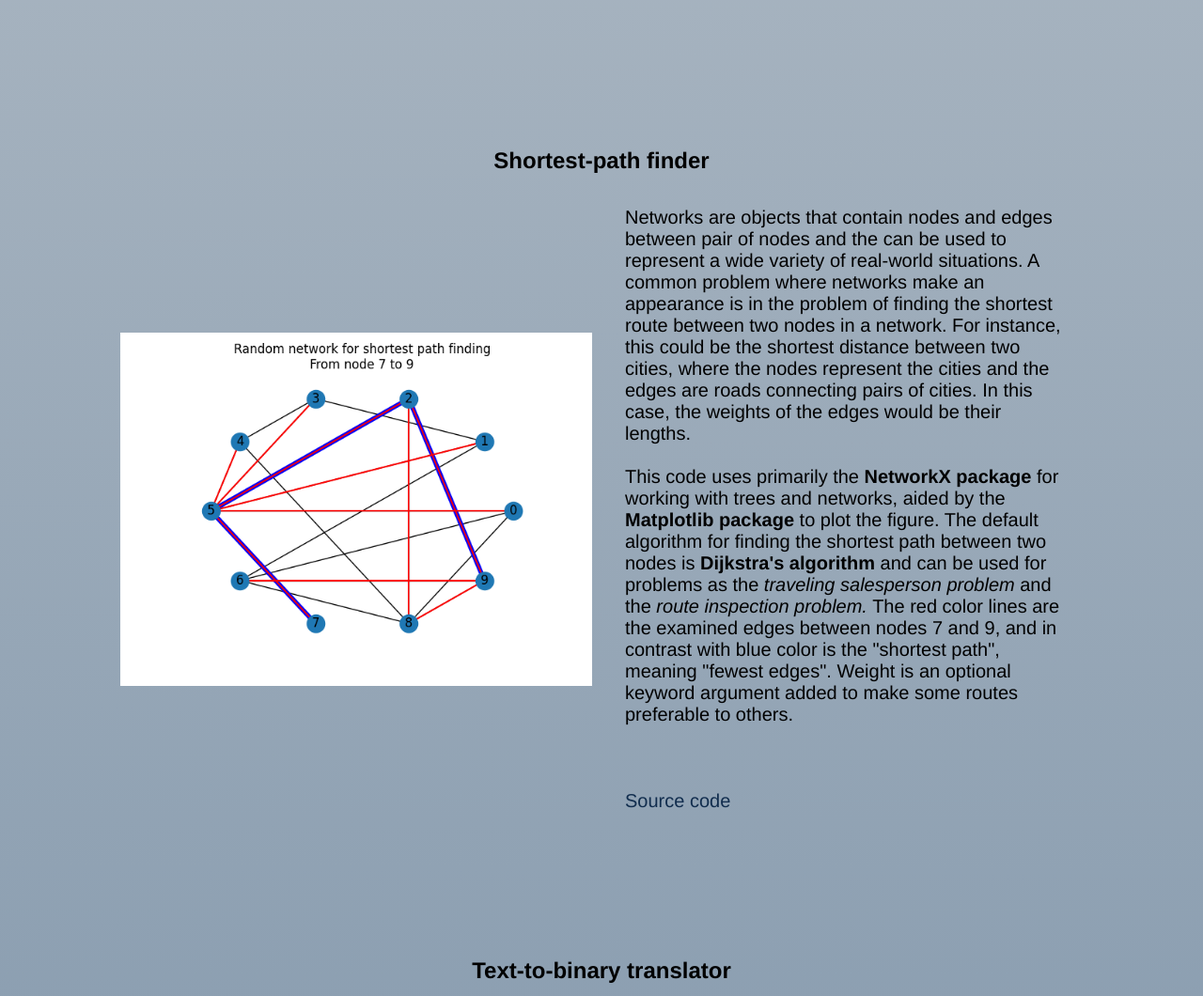
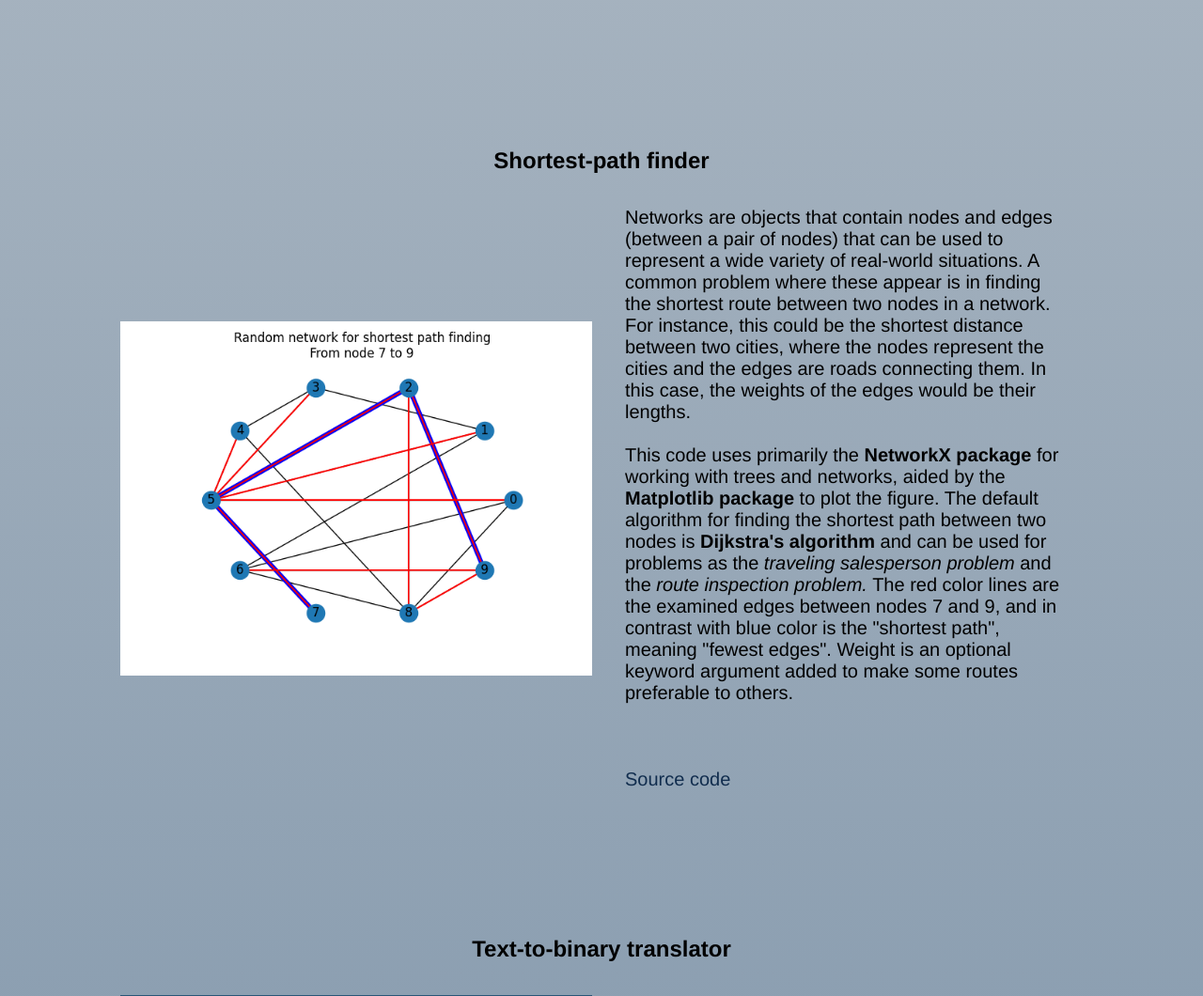
Before and after one commit to westoleaboat/my_portfolio, a Django app: page / in a window 1280 px wide. Shown: the part 2769-3829 px from the top of the page at 94% size. Run offline with Django 4.2, Linux system fonts and the light colour scheme.

Commit message:
fixed project description

```diff
--- a/blog/templates/blog/index.html
+++ b/blog/templates/blog/index.html
@@ -101,7 +101,7 @@
                         <img src="{% static 'shortest-path.png' %}" class="content-img" alt="Random node network"/>
                     <div class="content-info">
                         <p>
-                        Networks are objects that contain nodes and edges between pair of nodes and the can be used to represent a wide variety of real-world situations. A common problem where networks make an appearance is in the problem of finding the shortest route between two nodes in a network. For instance, this could be the shortest distance between two cities, where the nodes represent the cities and the edges are roads connecting pairs of cities. In this case, the weights of the edges would be their lengths.<br><br>
+                        Networks are objects that contain nodes and edges (between a pair of nodes) that can be used to represent a wide variety of real-world situations. A common problem where these appear is in finding the shortest route between two nodes in a network. For instance, this could be the shortest distance between two cities, where the nodes represent the cities and the edges are roads connecting them. In this case, the weights of the edges would be their lengths.<br><br>
                         This code uses primarily the <b>NetworkX package</b> for working with trees and networks, aided by the <b>Matplotlib package</b> to plot the figure. The default algorithm for finding the shortest path between two nodes is <b>Dijkstra's algorithm</b> and can be used for problems as the <i>traveling salesperson problem</i> and the <i>route inspection problem.</i>
                         The red color lines are the examined edges between nodes 7 and 9, and in contrast with blue color is the "shortest path", meaning "fewest edges". Weight is an optional keyword argument added to make some routes preferable to others.
 
```
